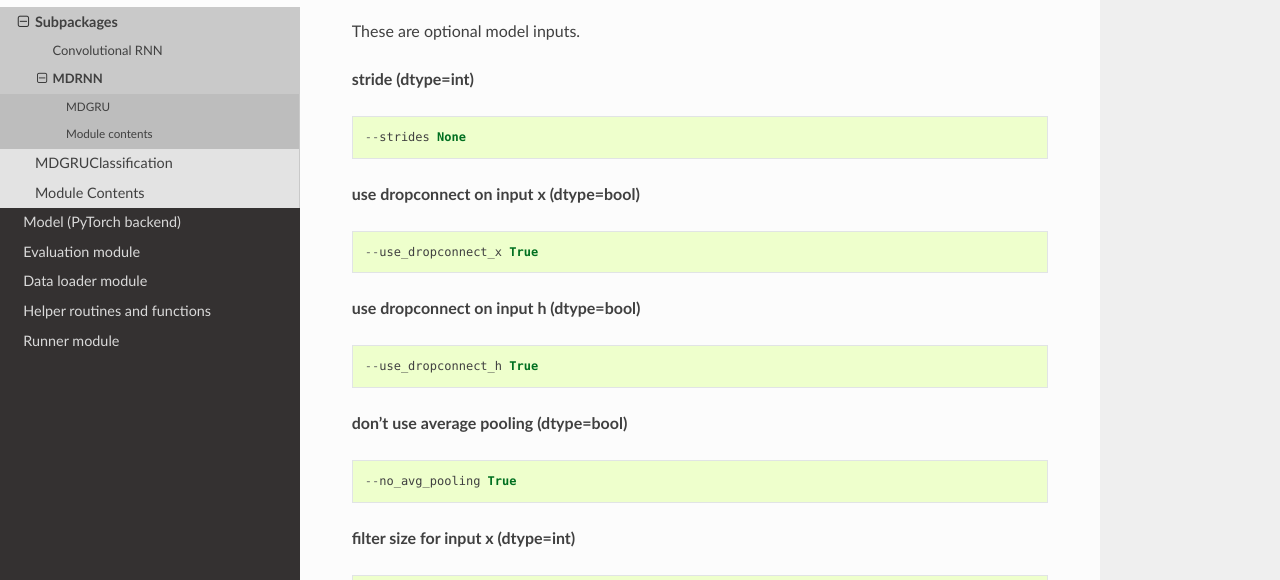
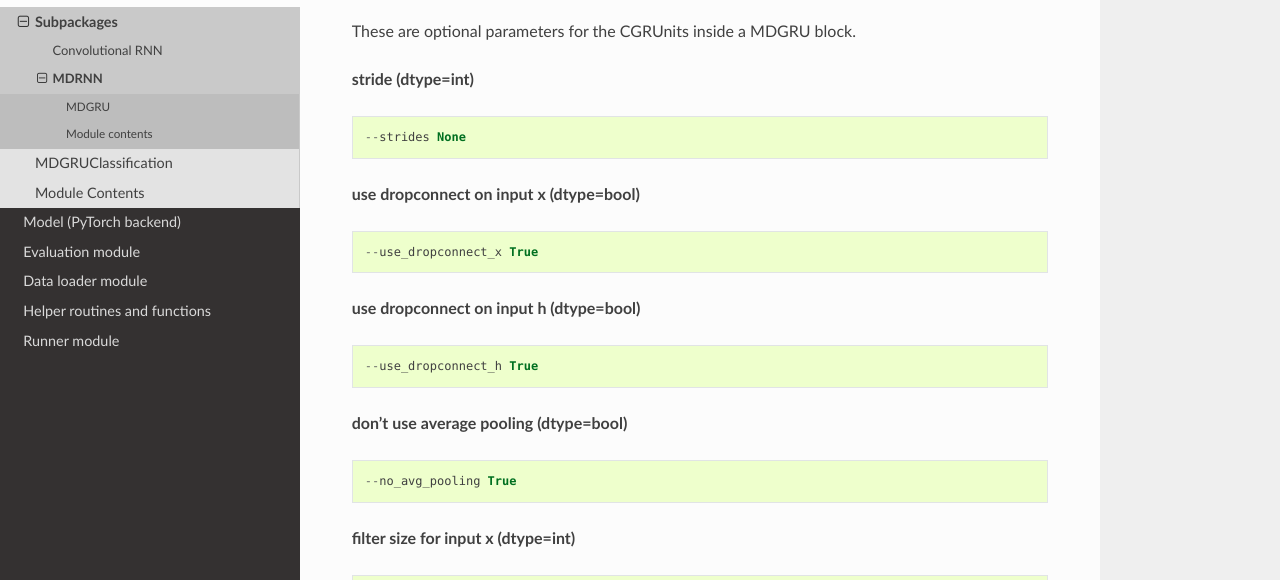
Before and after one commit to zubata88/mdgru, a Sphinx documentation site: the page built from docs/mdgru.model.mdrnn.rst, in a window 1280 px wide and 900 px high, cut to the strip 320-900 px from the top of the window. Built offline with Sphinx 7.4.7 and the Read the Docs theme 2.0.0, drawn with Linux system fonts in a browser that asks for light colours.

Commit message:
Update mdgru.model.mdrnn.rst

```diff
--- a/docs/mdgru.model.mdrnn.rst
+++ b/docs/mdgru.model.mdrnn.rst
@@ -9,7 +9,7 @@ MDGRU
     :undoc-members:
     :show-inheritance:
 
-These are optional model inputs.
+These are optional parameters for the CGRUnits inside a MDGRU block.
 
 **stride (dtype=int)**
 ::
```
